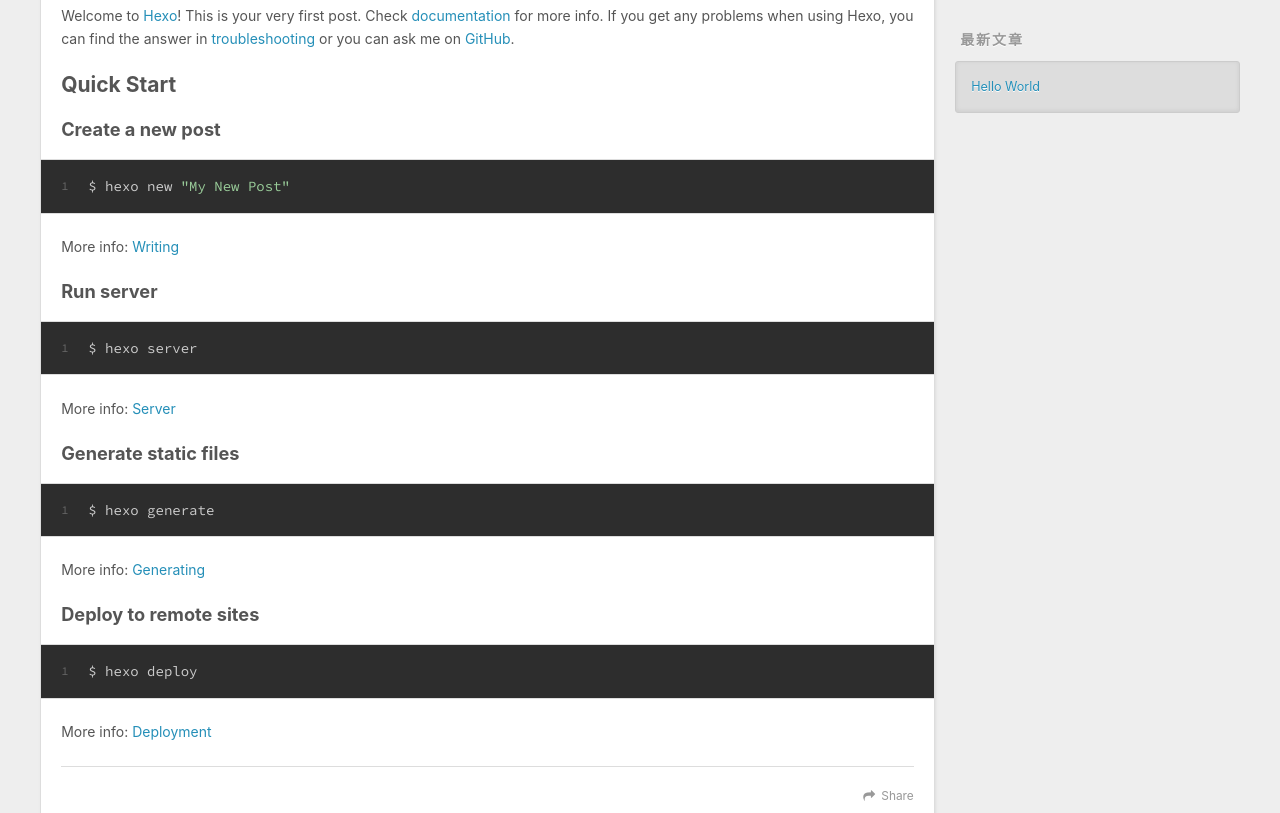
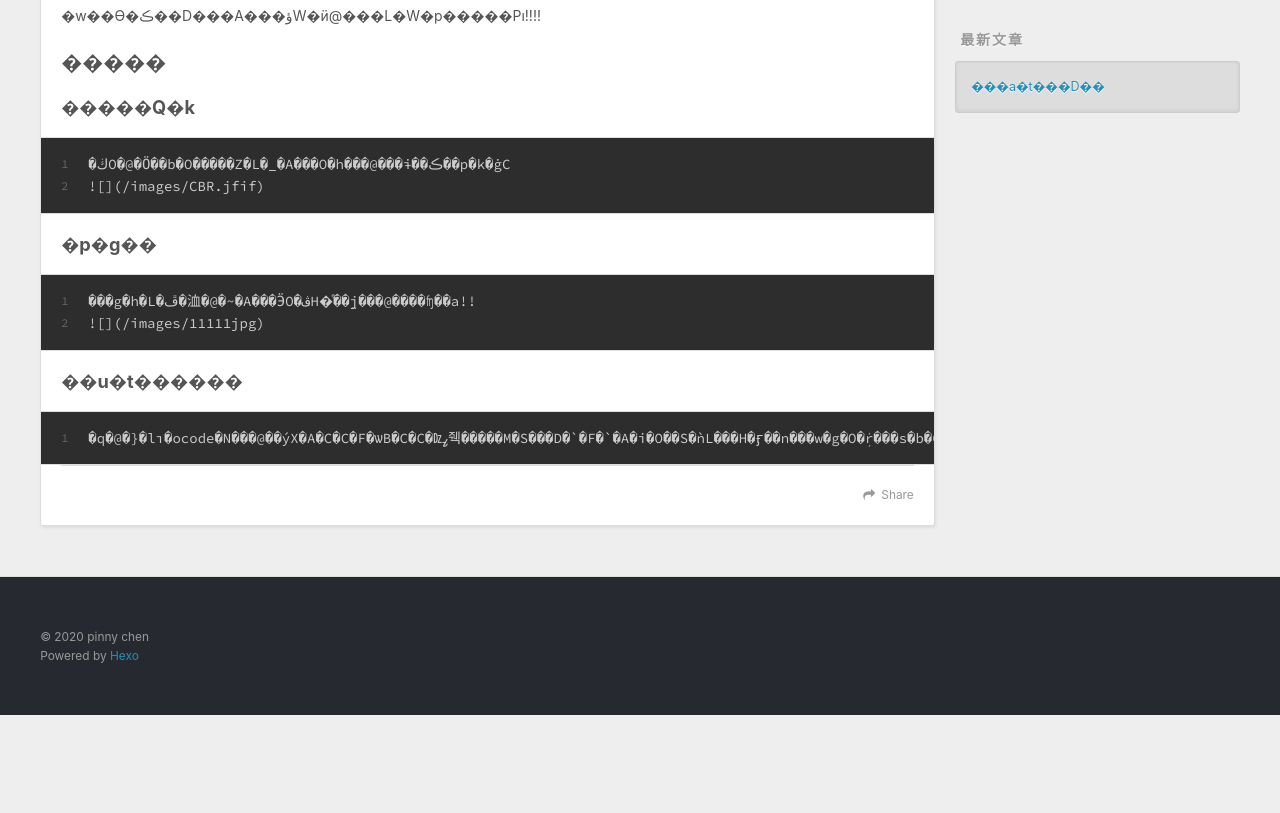
Before and after one commit to pinnychen/pinnychen, a plain HTML site: page 2020/10/17/hello-world/index.html in a window 1280 px wide. Shown: the part 448-1261 px from the top of the page. After the commit the page ends 1163 px from the top, so only its background shows below. Drawn offline with nearby package versions, Linux system fonts and the light colour scheme.

Commit message:
Site updated: 2020-10-17 22:29:02

```diff
--- a/2020/10/17/hello-world/index.html
+++ b/2020/10/17/hello-world/index.html
@@ -5,17 +5,17 @@
 
 
 
-  <title>Hello World | pinny</title>
+  <title>���a�t���D�� | pinny</title>
   <meta name="viewport" content="width=device-width, initial-scale=1, maximum-scale=1">
-  <meta name="description" content="Welcome to Hexo! This is your very first post. Check documentation for more info. If you get any problems when using Hexo, you can find the answer in troubleshooting or you can ask me on GitHub. Quick">
+  <meta name="description" content="�w��Ө�ڪ��D���A���ؤW�ӥ@���L�W�p�����Pı!!!! ����������Q�k12�ڬO�@�Ӧ��b�O�����Z�L�_�A���O�h���@���ɨ��ڪ��p�k�ġC![](&#x2F;images&#x2F;CBR.jfif)   �p�g��12���g�h�L�ڦ�洫�@�~�A���ӬO�ڤH�ͤ��̤j���@����ʩ��a!!![](&#x2F;images&#x2F;1111">
 <meta property="og:type" content="article">
-<meta property="og:title" content="Hello World">
+<meta property="og:title" content="���a�t���D��">
 <meta property="og:url" content="http://pinnychen.github.io/2020/10/17/hello-world/index.html">
 <meta property="og:site_name" content="pinny">
-<meta property="og:description" content="Welcome to Hexo! This is your very first post. Check documentation for more info. If you get any problems when using Hexo, you can find the answer in troubleshooting or you can ask me on GitHub. Quick">
+<meta property="og:description" content="�w��Ө�ڪ��D���A���ؤW�ӥ@���L�W�p�����Pı!!!! ����������Q�k12�ڬO�@�Ӧ��b�O�����Z�L�_�A���O�h���@���ɨ��ڪ��p�k�ġC![](&#x2F;images&#x2F;CBR.jfif)   �p�g��12���g�h�L�ڦ�洫�@�~�A���ӬO�ڤH�ͤ��̤j���@����ʩ��a!!![](&#x2F;images&#x2F;1111">
 <meta property="og:locale" content="zh_TW">
 <meta property="article:published_time" content="2020-10-17T13:04:25.196Z">
-<meta property="article:modified_time" content="2020-10-17T13:04:25.196Z">
+<meta property="article:modified_time" content="2020-10-17T14:27:59.623Z">
 <meta property="article:author" content="pinny chen">
 <meta name="twitter:card" content="summary">
 
@@ -80,7 +80,7 @@
 
 
     <h1 class="article-title" itemprop="name">
-      Hello World
+      ���a�t���D��
     </h1>
 
 
@@ -88,19 +88,17 @@
 
     <div class="article-entry" itemprop="articleBody">
 
-        <p>Welcome to <a target="_blank" rel="noopener" href="https://hexo.io/">Hexo</a>! This is your very first post. Check <a target="_blank" rel="noopener" href="https://hexo.io/docs/">documentation</a> for more info. If you get any problems when using Hexo, you can find the answer in <a target="_blank" rel="noopener" href="https://hexo.io/docs/troubleshooting.html">troubleshooting</a> or you can ask me on <a target="_blank" rel="noopener" href="https://github.com/hexojs/hexo/issues">GitHub</a>.</p>
-<h2 id="Quick-Start"><a href="#Quick-Start" class="headerlink" title="Quick Start"></a>Quick Start</h2><h3 id="Create-a-new-post"><a href="#Create-a-new-post" class="headerlink" title="Create a new post"></a>Create a new post</h3><figure class="highlight bash"><table><tr><td class="gutter"><pre><span class="line">1</span><br></pre></td><td class="code"><pre><span class="line">$ hexo new <span class="string">&quot;My New Post&quot;</span></span><br></pre></td></tr></table></figure>
+        <p>�w��Ө�ڪ��D���A���ؤW�ӥ@���L�W�p�����Pı!!!!</p>
+<h2 id="�����"><a href="#�����" class="headerlink" title="�����"></a>�����</h2><h3 id="�����Q�k"><a href="#�����Q�k" class="headerlink" title="�����Q�k"></a>�����Q�k</h3><figure class="highlight bash"><table><tr><td class="gutter"><pre><span class="line">1</span><br><span class="line">2</span><br></pre></td><td class="code"><pre><span class="line">�ڬO�@�Ӧ��b�O�����Z�L�_�A���O�h���@���ɨ��ڪ��p�k�ġC</span><br><span class="line">![](/images/CBR.jfif)</span><br></pre></td></tr></table></figure>
 
-<p>More info: <a target="_blank" rel="noopener" href="https://hexo.io/docs/writing.html">Writing</a></p>
-<h3 id="Run-server"><a href="#Run-server" class="headerlink" title="Run server"></a>Run server</h3><figure class="highlight bash"><table><tr><td class="gutter"><pre><span class="line">1</span><br></pre></td><td class="code"><pre><span class="line">$ hexo server</span><br></pre></td></tr></table></figure>
 
-<p>More info: <a target="_blank" rel="noopener" href="https://hexo.io/docs/server.html">Server</a></p>
-<h3 id="Generate-static-files"><a href="#Generate-static-files" class="headerlink" title="Generate static files"></a>Generate static files</h3><figure class="highlight bash"><table><tr><td class="gutter"><pre><span class="line">1</span><br></pre></td><td class="code"><pre><span class="line">$ hexo generate</span><br></pre></td></tr></table></figure>
+<h3 id="�p�g��"><a href="#�p�g��" class="headerlink" title="�p�g��"></a>�p�g��</h3><figure class="highlight bash"><table><tr><td class="gutter"><pre><span class="line">1</span><br><span class="line">2</span><br></pre></td><td class="code"><pre><span class="line">���g�h�L�ڦ�洫�@�~�A���ӬO�ڤH�ͤ��̤j���@����ʩ��a!!</span><br><span class="line">![](/images/11111jpg)</span><br></pre></td></tr></table></figure>
 
-<p>More info: <a target="_blank" rel="noopener" href="https://hexo.io/docs/generating.html">Generating</a></p>
-<h3 id="Deploy-to-remote-sites"><a href="#Deploy-to-remote-sites" class="headerlink" title="Deploy to remote sites"></a>Deploy to remote sites</h3><figure class="highlight bash"><table><tr><td class="gutter"><pre><span class="line">1</span><br></pre></td><td class="code"><pre><span class="line">$ hexo deploy</span><br></pre></td></tr></table></figure>
 
-<p>More info: <a target="_blank" rel="noopener" href="https://hexo.io/docs/one-command-deployment.html">Deployment</a></p>
+
+<h3 id="��u�t������"><a href="#��u�t������" class="headerlink" title="��u�t������"></a>��u�t������</h3><figure class="highlight bash"><table><tr><td class="gutter"><pre><span class="line">1</span><br></pre></td><td class="code"><pre><span class="line">�q�@�&#125;�lı�ocode�N���@��ýX�A�C�C�F�ѡB�C�C�ǲߨ줵�����M�S���D�`�F�`�A�i�O��S�ǹL���H�ӻ��n���w�g�O�ܲr���s�b�C</span><br></pre></td></tr></table></figure>
+
+
 
 
     </div>
@@ -144,7 +142,7 @@
       <ul>
 
           <li>
-            <a href="/2020/10/17/hello-world/">Hello World</a>
+            <a href="/2020/10/17/hello-world/">���a�t���D��</a>
           </li>
 
       </ul>
```
Also changed, not shown: archives/2020/10/index.html (+2 -2 lines), archives/2020/index.html (+2 -2 lines), archives/index.html (+2 -2 lines), index.html (+9 -11 lines), image/11111.jpg (added), image/CBR.jfif (added), 1 other file.
